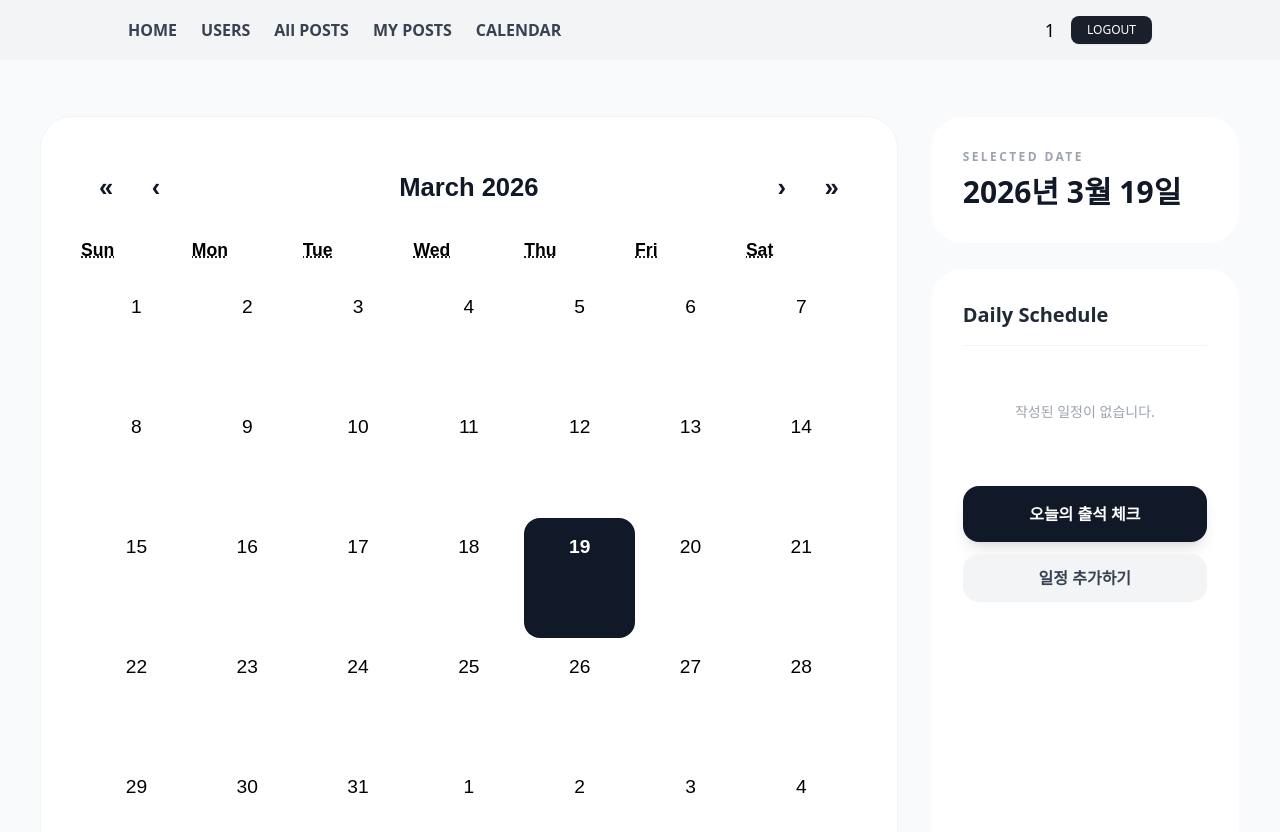
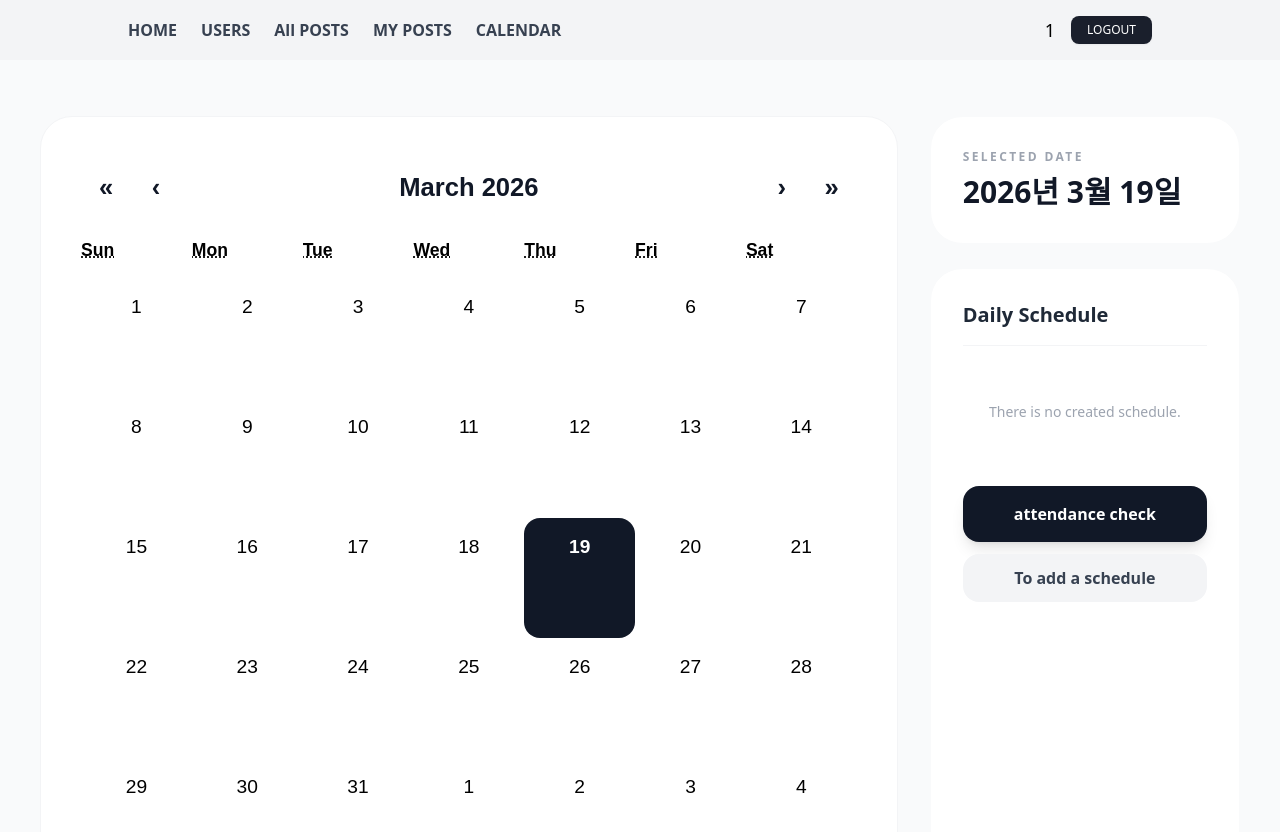
Before and after one commit to PARKJAEKYUNG0525/Blog_mini_project, a React (Vite) app: page /calendar in a window 1280 px wide. Shown: the top 832 px of the page. Built offline with nearby package versions, Linux system fonts and the light colour scheme; sample sign-in values are in the browser's storage.

Commit message:
캘린더 영문 수정

```diff
--- a/src/components/Calendar.jsx
+++ b/src/components/Calendar.jsx
@@ -52,12 +52,11 @@ const Calendar = () => {
   const [attendance, setAttendance] = useUserData("attendance", userKey);
   const [schedules, setSchedules] = useUserData("schedules", userKey);
 
-  // ✅ 1. 여기서 isOpen 상태를 정의해줘야 에러가 안 납니다!
   const [isOpen, setIsOpen] = useState(false);
 
   useEffect(() => {
     if (!currentUser) {
-      alert("로그인이 필요합니다.");
+      alert("Please login to access this page.");
       navigate("/login");
     }
   }, [currentUser, navigate]);
@@ -110,7 +109,7 @@ const Calendar = () => {
                   </div>
                 ))
               ) : (
-                <p className="text-gray-400 text-sm py-10 text-center">작성된 일정이 없습니다.</p>
+                <p className="text-gray-400 text-sm py-10 text-center">There is no created schedule.</p>
               )}
             </div>
 
@@ -127,15 +126,15 @@ const Calendar = () => {
                     : "bg-gray-900 text-white hover:bg-black shadow-lg"
                 }`}
               >
-                {attendance[dateKey] ? "출석 체크 완료 ✓" : "오늘의 출석 체크"}
+                {attendance[dateKey] ? "Completed ✓" : "attendance check"}
               </button>
 
-              {/* ✅ 2. WRITE 버튼: 클릭하면 입력창이 열림 */}
+              {/* WRITE 버튼: 클릭하면 입력창이 열림 */}
               <button
                 onClick={() => setIsOpen(!isOpen)}
                 className="w-full py-3 bg-gray-100 text-gray-700 rounded-2xl font-semibold hover:bg-gray-200 transition-all"
               >
-                {isOpen ? "닫기" : "일정 추가하기"}
+                {isOpen ? "Close" : "To add a schedule"}
               </button>
 
               {/* ✅ 3. isOpen이 true일 때만 ScheduleForm이 보임 */}
```
